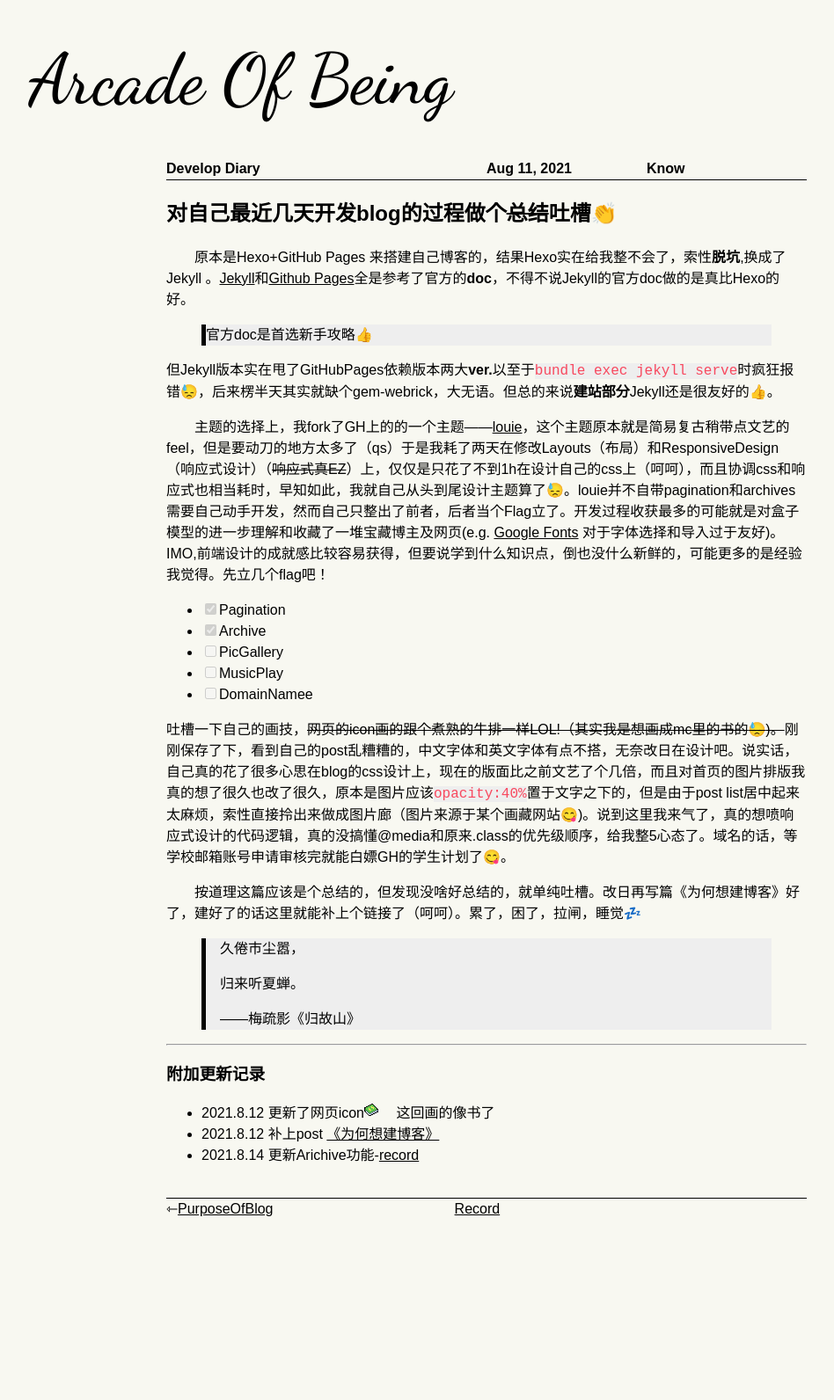
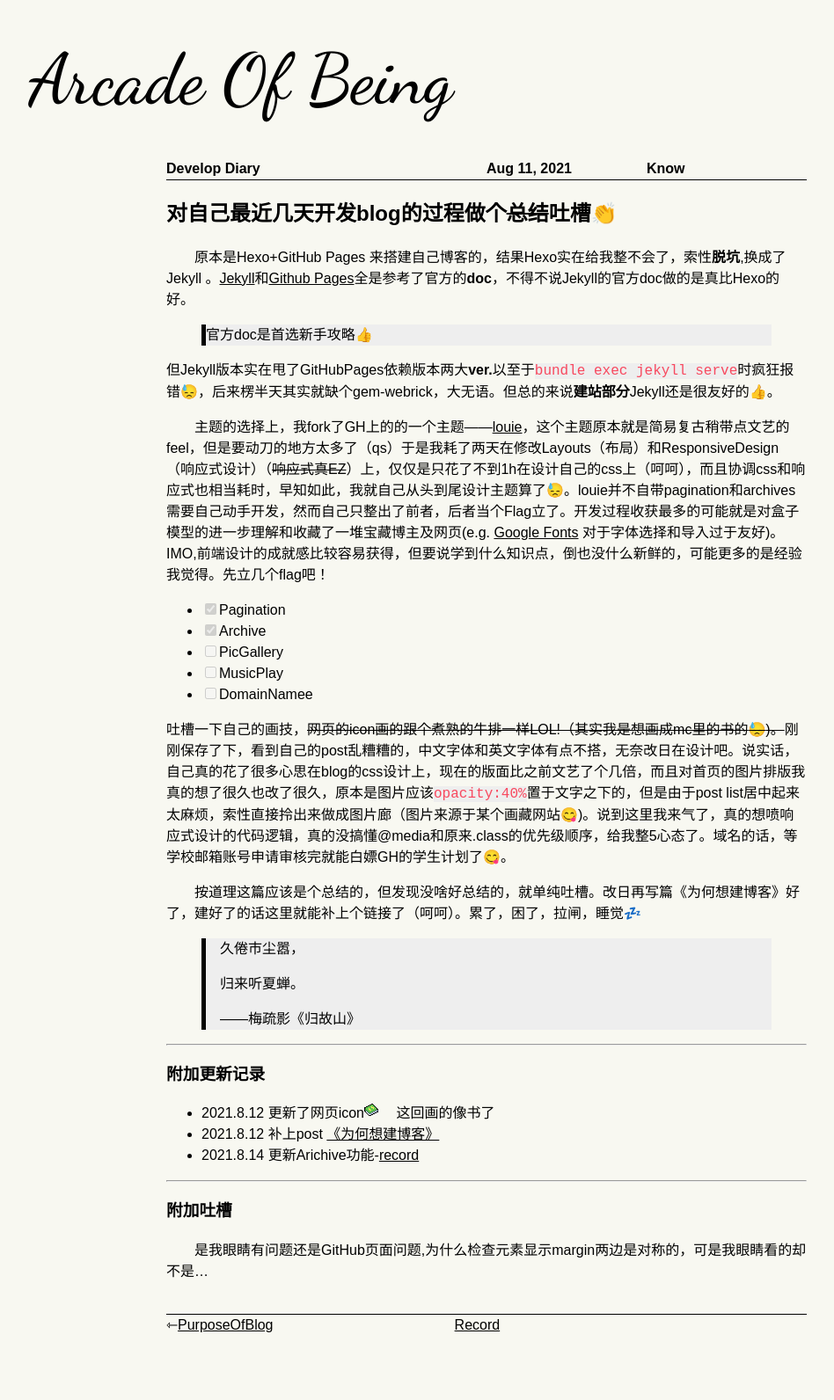
Before and after one commit to NeonSkylar69/NeonSkylar69.github.io, a Jekyll site: the page built from _posts/2021-08-09-DevelopDiary.md, in a window 1280 px wide. Shown: the whole page at 88% size, without its empty margins (87-1035 px from the left). Built offline with Jekyll 4.4.1, drawn with Linux system fonts in a browser that asks for light colours; emoji names are drawn with the system emoji font; some web fonts are replaced; before the commit the page ends 1460 px from its top, so only the background shows below that.

Commit message:
Update 2021-08-09-DevelopDiary.md

```diff
--- a/_posts/2021-08-09-DevelopDiary.md
+++ b/_posts/2021-08-09-DevelopDiary.md
@@ -41,3 +41,9 @@ category: Know
 - 2021.8.12 更新了网页icon![icon](/assets/icon.png) &emsp;这回画的像书了
 - 2021.8.12 补上post [《为何想建博客》](/life/2021/08/12/PurposOfBlogging.html)
 - 2021.8.14 更新Arichive功能-[record](/categorylist.html)
+
+---
+
+### 附加吐槽
+
+&emsp;&emsp;是我眼睛有问题还是GitHub页面问题,为什么检查元素显示margin两边是对称的，可是我眼睛看的却不是...
```
